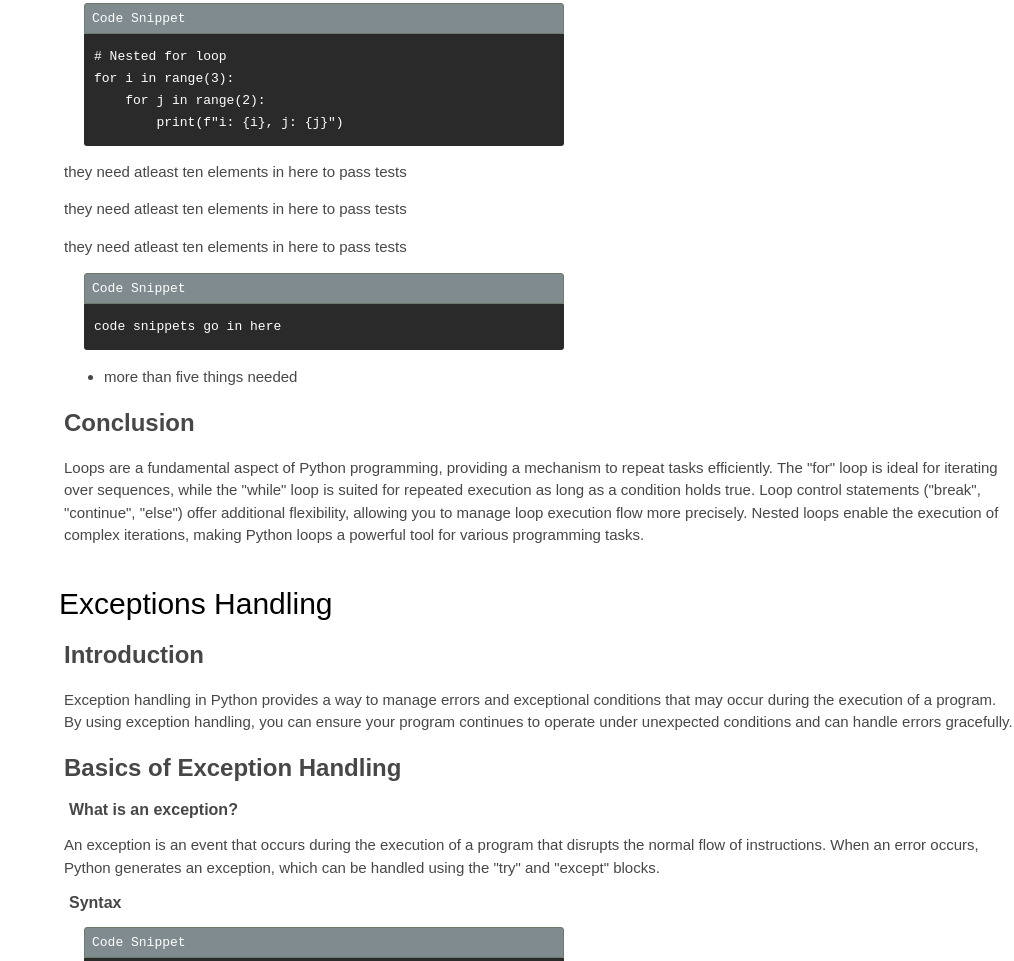
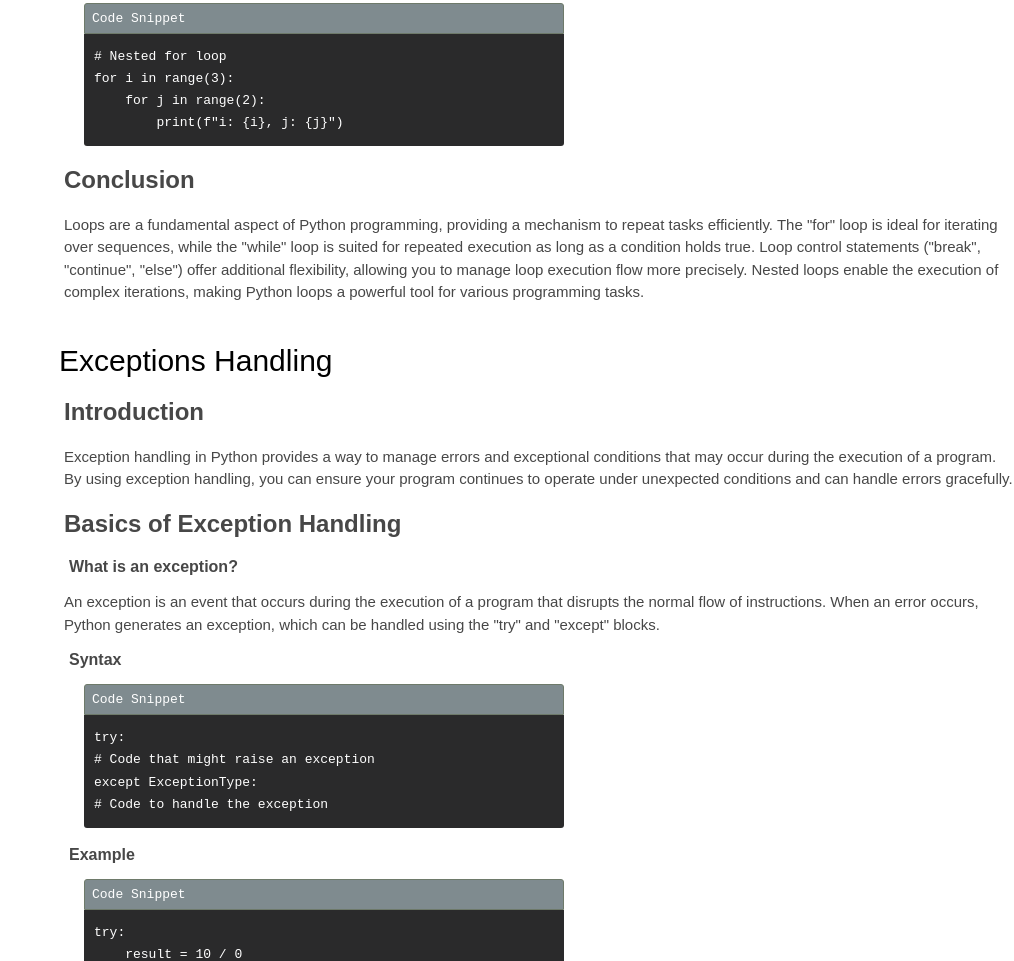
Before and after one commit to Calvin-Reinc/Fundamentals, a plain HTML site: page Web design/technicalDoc/index.html in a window 1280 px wide. Shown: the part 9706-10667 px from the top of the page, without its empty margins (266-1280 px from the left). Drawn offline with Linux system fonts and the light colour scheme.

Commit message:
fixed Loops

```diff
--- a/Web design/technicalDoc/index.html
+++ b/Web design/technicalDoc/index.html
@@ -391,14 +391,7 @@
                 &nbsp;&nbsp;&nbsp;&nbsp;for j in range(2): <br>
                 &nbsp;&nbsp;&nbsp;&nbsp;&nbsp;&nbsp;&nbsp;&nbsp;print(f"i: {i}, j: {j}") <br>
             </code>
-            <p>they need atleast ten elements in here to pass tests</p>
-            <p>they need atleast ten elements in here to pass tests</p>
-            <p>they need atleast ten elements in here to pass tests</p>
-            <code class="code-block-tag">Code Snippet</code>
-            <code class="code-block">code snippets go in here</code>
-            <ul>
-                <li>more than five things needed</li>
-            </ul>
+
             <h2>Conclusion</h2>
             <p>Loops are a fundamental aspect of Python programming, providing a mechanism to repeat tasks efficiently. The "for" loop is ideal for iterating over sequences, while the "while" loop is suited for repeated execution as long as a condition holds true. Loop control statements ("break", "continue", "else") offer additional flexibility, allowing you to manage loop execution flow more precisely. Nested loops enable the execution of complex iterations, making Python loops a powerful tool for various programming tasks.</p>
         </section>
```
